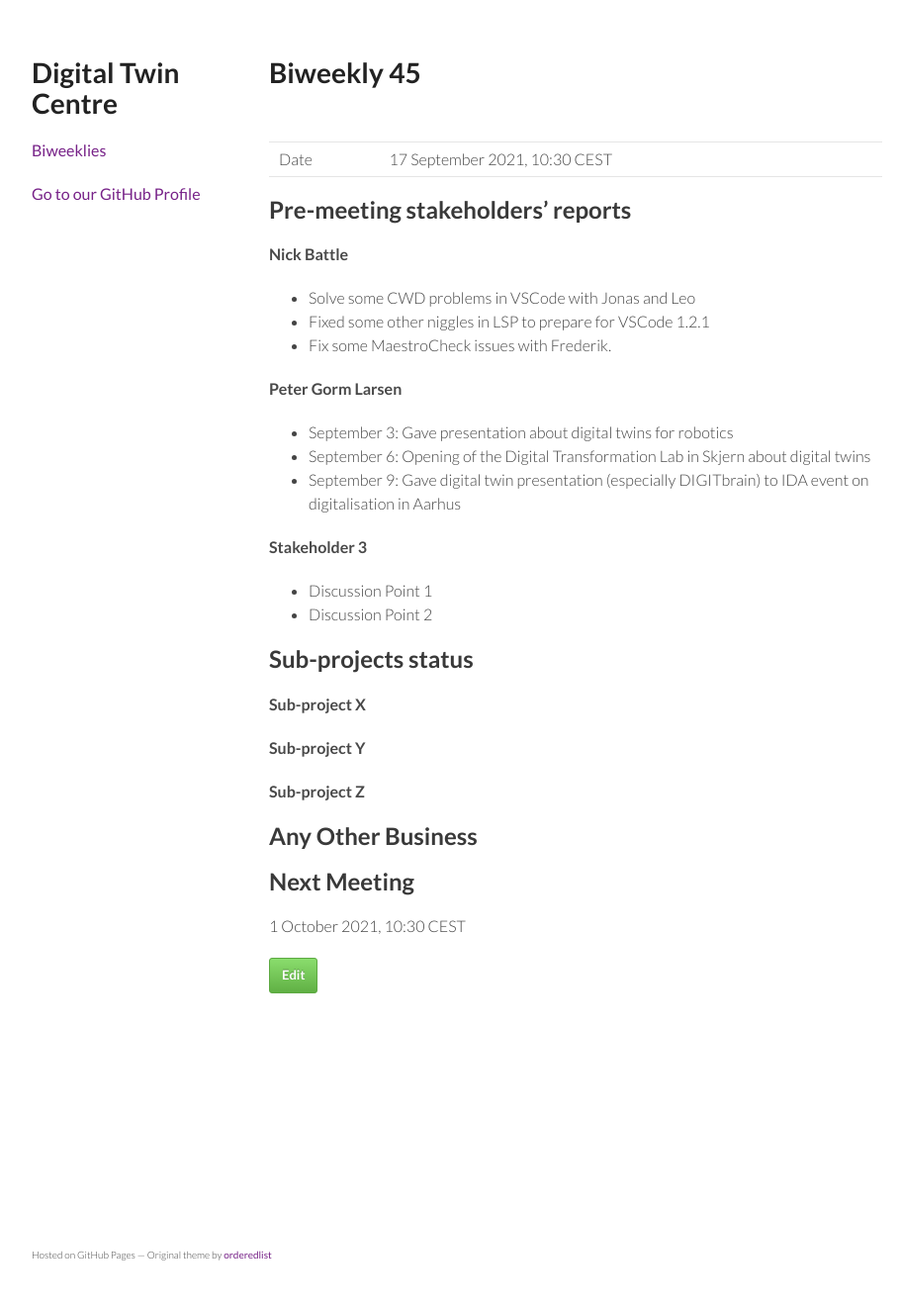
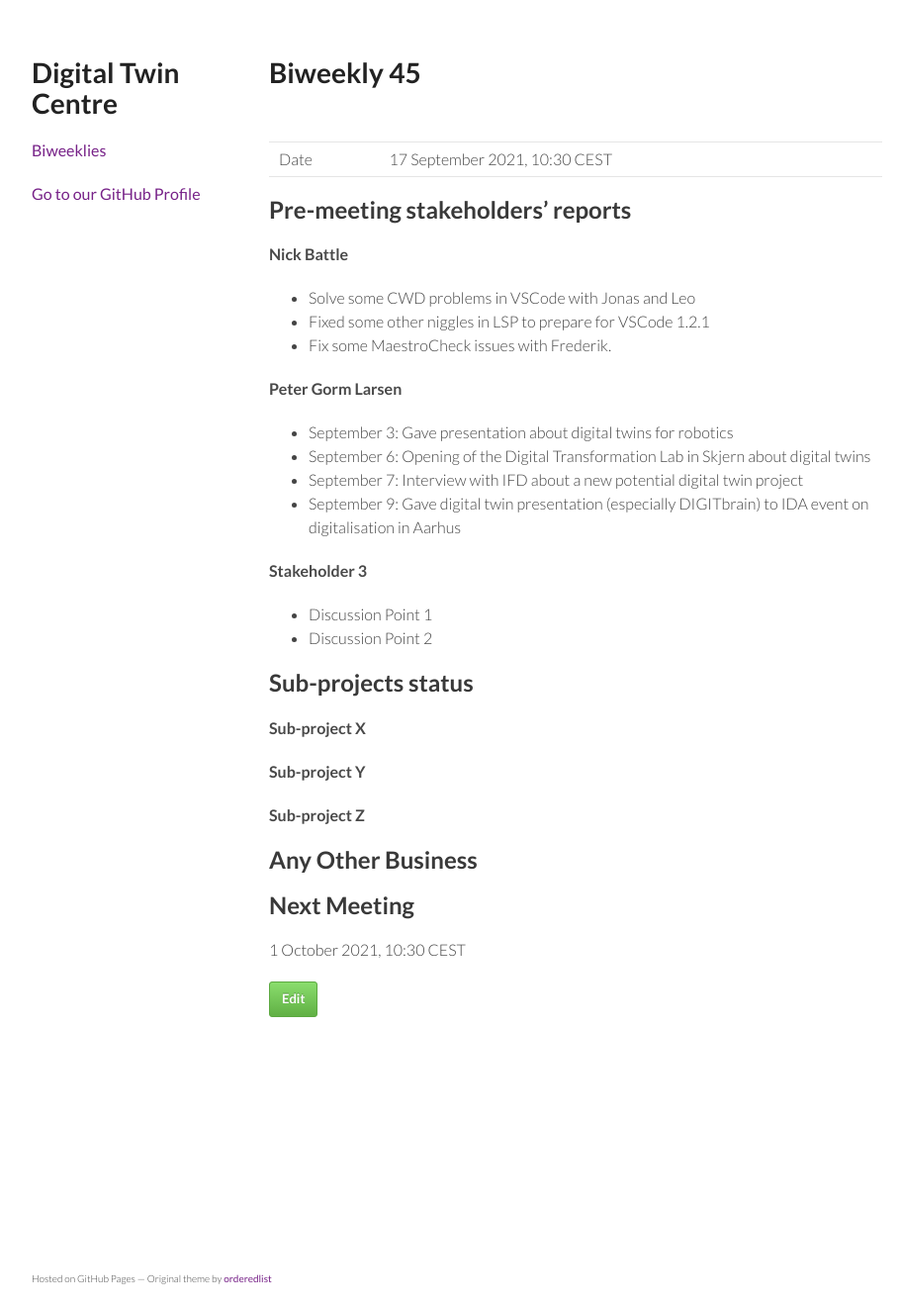
Before and after one commit to digitaltwincentre/digitaltwincentre.github.io, a Jekyll site: the page built from _biweeklies/Biweekly-45.md, in a window 1280 px wide. Shown: the whole page at 99% size, without its empty margins (178-1089 px from the left). Built offline with Jekyll 4.4.1, drawn with Linux system fonts in a browser that asks for light colours; nearby versions of some CDN libraries; before the commit the page ends 1298 px from its top, so only the background shows below that.

Commit message:
Update Biweekly-45.md

```diff
--- a/_biweeklies/Biweekly-45.md
+++ b/_biweeklies/Biweekly-45.md
@@ -28,6 +28,7 @@ date: 17 September 2021, 1030 CEST
 #### Peter Gorm Larsen
 * September 3: Gave presentation about digital twins for robotics
 * September 6: Opening of the Digital Transformation Lab in Skjern about digital twins
+* September 7: Interview with IFD about a new potential digital twin project
 * September 9: Gave digital twin presentation (especially DIGITbrain) to IDA event on digitalisation in Aarhus
 
 #### Stakeholder 3
```
